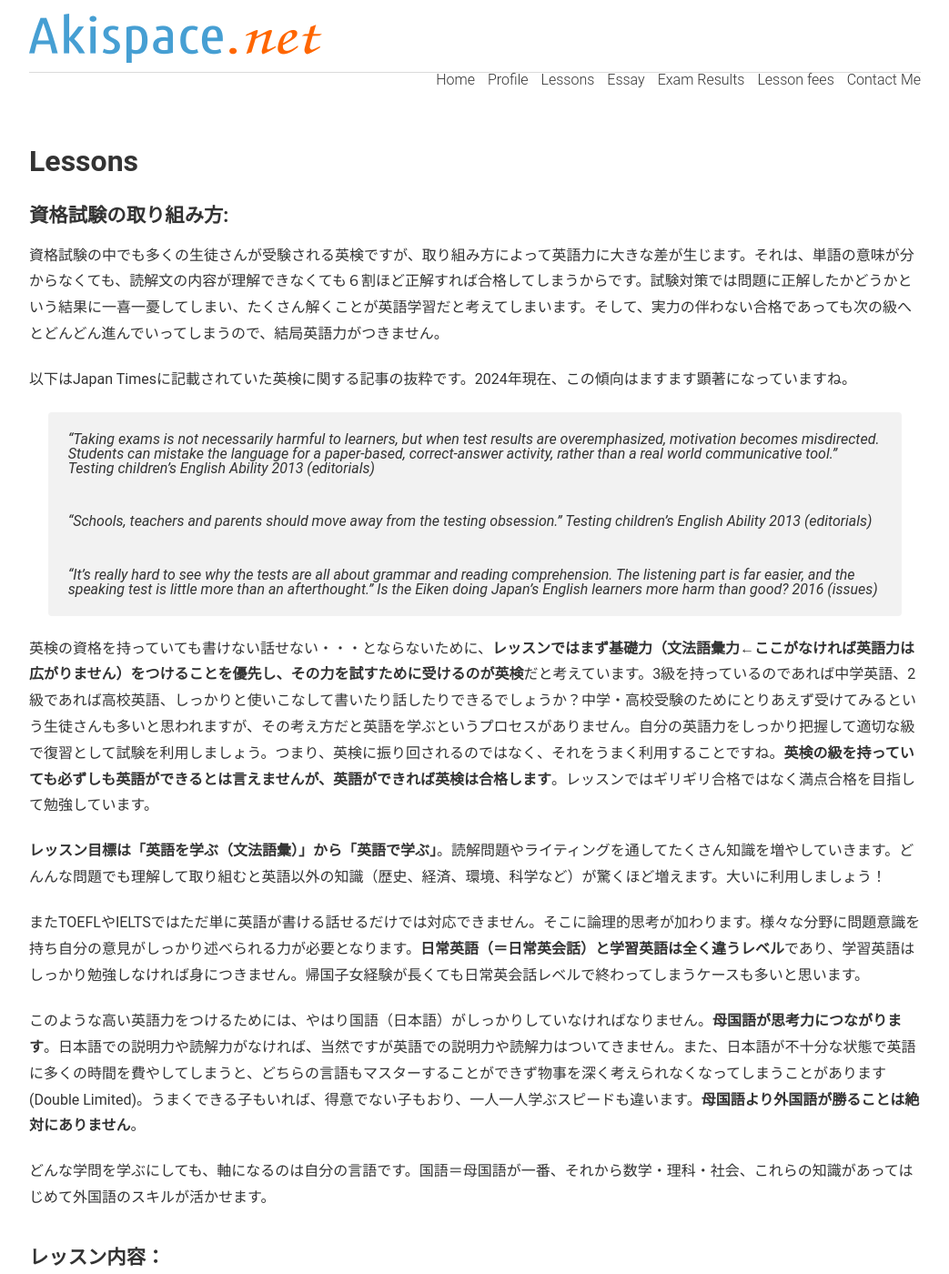
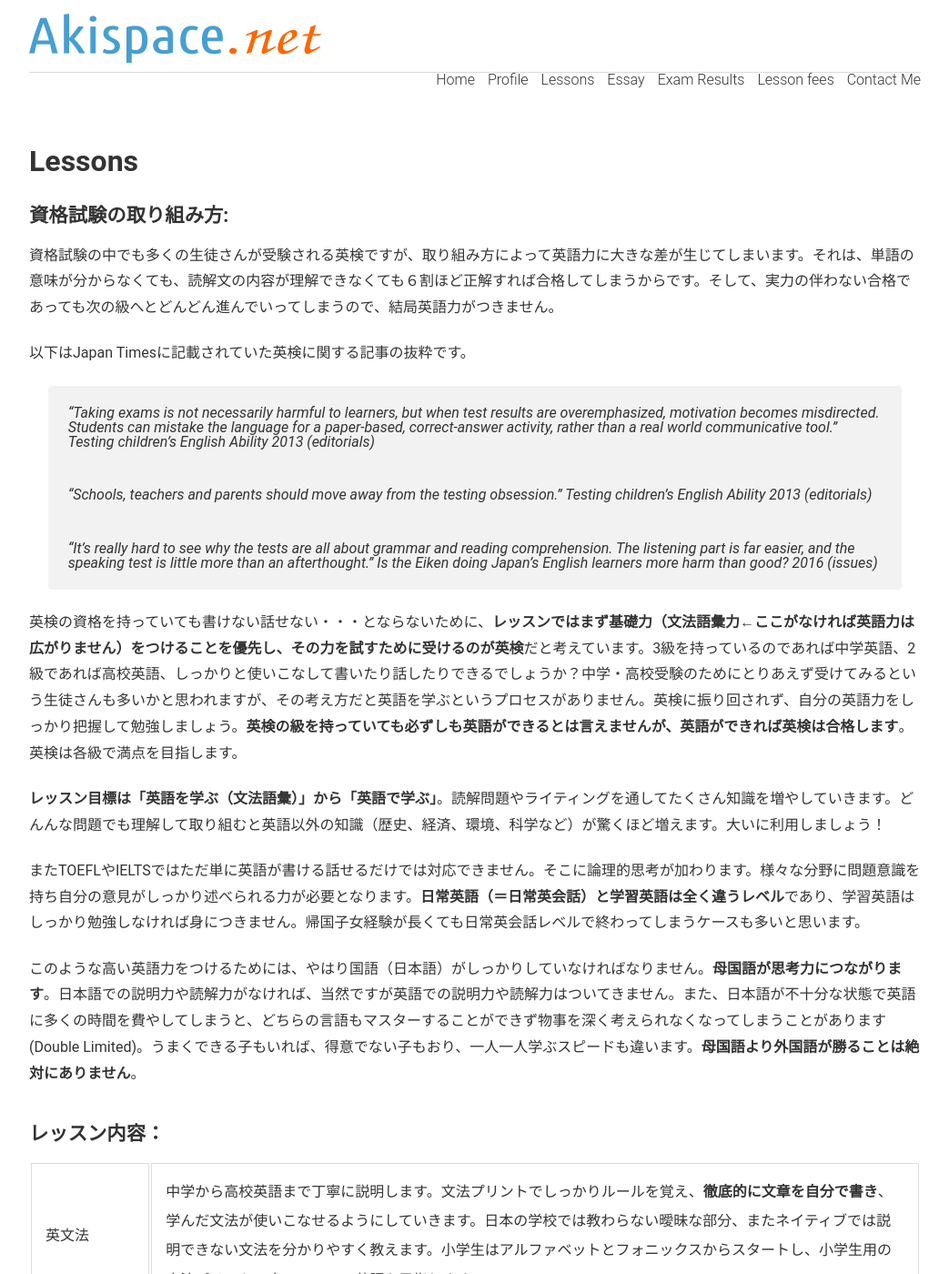
Before and after one commit to phocean/akispace, a Jekyll site: the page built from lessons.md, in a window 1280 px wide and 1400 px high. Shown: the whole window at 91% size, without its empty margins (118-1161 px from the left). Built offline with Jekyll 4.4.1, drawn with Linux system fonts in a browser that asks for light colours.

Commit message:
Update lessons.md

```diff
--- a/lessons.md
+++ b/lessons.md
@@ -10,9 +10,9 @@ description: オンライン英語家庭教師　小学生から大学生まで
 
 <h4>資格試験の取り組み方:</h4>
 
-資格試験の中でも多くの生徒さんが受験される英検ですが、取り組み方によって英語力に大きな差が生じます。それは、単語の意味が分からなくても、読解文の内容が理解できなくても６割ほど正解すれば合格してしまうからです。試験対策では問題に正解したかどうかという結果に一喜一憂してしまい、たくさん解くことが英語学習だと考えてしまいます。そして、実力の伴わない合格であっても次の級へとどんどん進んでいってしまうので、結局英語力がつきません。
+資格試験の中でも多くの生徒さんが受験される英検ですが、取り組み方によって英語力に大きな差が生じてしまいます。それは、単語の意味が分からなくても、読解文の内容が理解できなくても６割ほど正解すれば合格してしまうからです。そして、実力の伴わない合格であっても次の級へとどんどん進んでいってしまうので、結局英語力がつきません。
 
-以下はJapan Timesに記載されていた英検に関する記事の抜粋です。2024年現在、この傾向はますます顕著になっていますね。
+以下はJapan Timesに記載されていた英検に関する記事の抜粋です。
 
 > "Taking exams is not necessarily harmful to learners, but when test results are overemphasized, motivation becomes misdirected. Students can mistake the language for a paper-based, correct-answer activity, rather than a real world communicative tool." Testing children's English Ability 2013 (editorials)
 >
@@ -20,15 +20,13 @@ description: オンライン英語家庭教師　小学生から大学生まで
 >
 > "It's really hard to see why the tests are all about grammar and reading comprehension. The listening part is far easier, and the speaking test is little more than an afterthought." Is the Eiken doing Japan's English learners more harm than good? 2016 (issues)
 
-英検の資格を持っていても書けない話せない・・・とならないために、<strong>レッスンではまず基礎力（文法語彙力←ここがなければ英語力は広がりません）をつけることを優先し、その力を試すために受けるのが英検</strong>だと考えています。3級を持っているのであれば中学英語、2級であれば高校英語、しっかりと使いこなして書いたり話したりできるでしょうか？中学・高校受験のためにとりあえず受けてみるという生徒さんも多いと思われますが、その考え方だと英語を学ぶというプロセスがありません。自分の英語力をしっかり把握して適切な級で復習として試験を利用しましょう。つまり、英検に振り回されるのではなく、それをうまく利用することですね。**英検の級を持っていても必ずしも英語ができるとは言えませんが、英語ができれば英検は合格します**。レッスンではギリギリ合格ではなく満点合格を目指して勉強しています。
+英検の資格を持っていても書けない話せない・・・とならないために、<strong>レッスンではまず基礎力（文法語彙力←ここがなければ英語力は広がりません）をつけることを優先し、その力を試すために受けるのが英検</strong>だと考えています。3級を持っているのであれば中学英語、2級であれば高校英語、しっかりと使いこなして書いたり話したりできるでしょうか？中学・高校受験のためにとりあえず受けてみるという生徒さんも多いかと思われますが、その考え方だと英語を学ぶというプロセスがありません。英検に振り回されず、自分の英語力をしっかり把握して勉強しましょう。**英検の級を持っていても必ずしも英語ができるとは言えませんが、英語ができれば英検は合格します**。英検は各級で満点を目指します。
 
 **レッスン目標は「英語を学ぶ（文法語彙）」から「英語で学ぶ」**。読解問題やライティングを通してたくさん知識を増やしていきます。どんんな問題でも理解して取り組むと英語以外の知識（歴史、経済、環境、科学など）が驚くほど増えます。大いに利用しましょう！
 
 またTOEFLやIELTSではただ単に英語が書ける話せるだけでは対応できません。そこに論理的思考が加わります。様々な分野に問題意識を持ち自分の意見がしっかり述べられる力が必要となります。**日常英語（＝日常英会話）と学習英語は全く違うレベル**であり、学習英語はしっかり勉強しなければ身につきません。帰国子女経験が長くても日常英会話レベルで終わってしまうケースも多いと思います。
 
 このような高い英語力をつけるためには、やはり国語（日本語）がしっかりしていなければなりません。**母国語が思考力につながります**。日本語での説明力や読解力がなければ、当然ですが英語での説明力や読解力はついてきません。また、日本語が不十分な状態で英語に多くの時間を費やしてしまうと、どちらの言語もマスターすることができず物事を深く考えられなくなってしまうことがあります(Double Limited)。うまくできる子もいれば、得意でない子もおり、一人一人学ぶスピードも違います。**母国語より外国語が勝ることは絶対にありません**。
-
-どんな学問を学ぶにしても、軸になるのは自分の言語です。国語＝母国語が一番、それから数学・理科・社会、これらの知識があってはじめて外国語のスキルが活かせます。
 
 <h4>レッスン内容：</h4>
 
```
